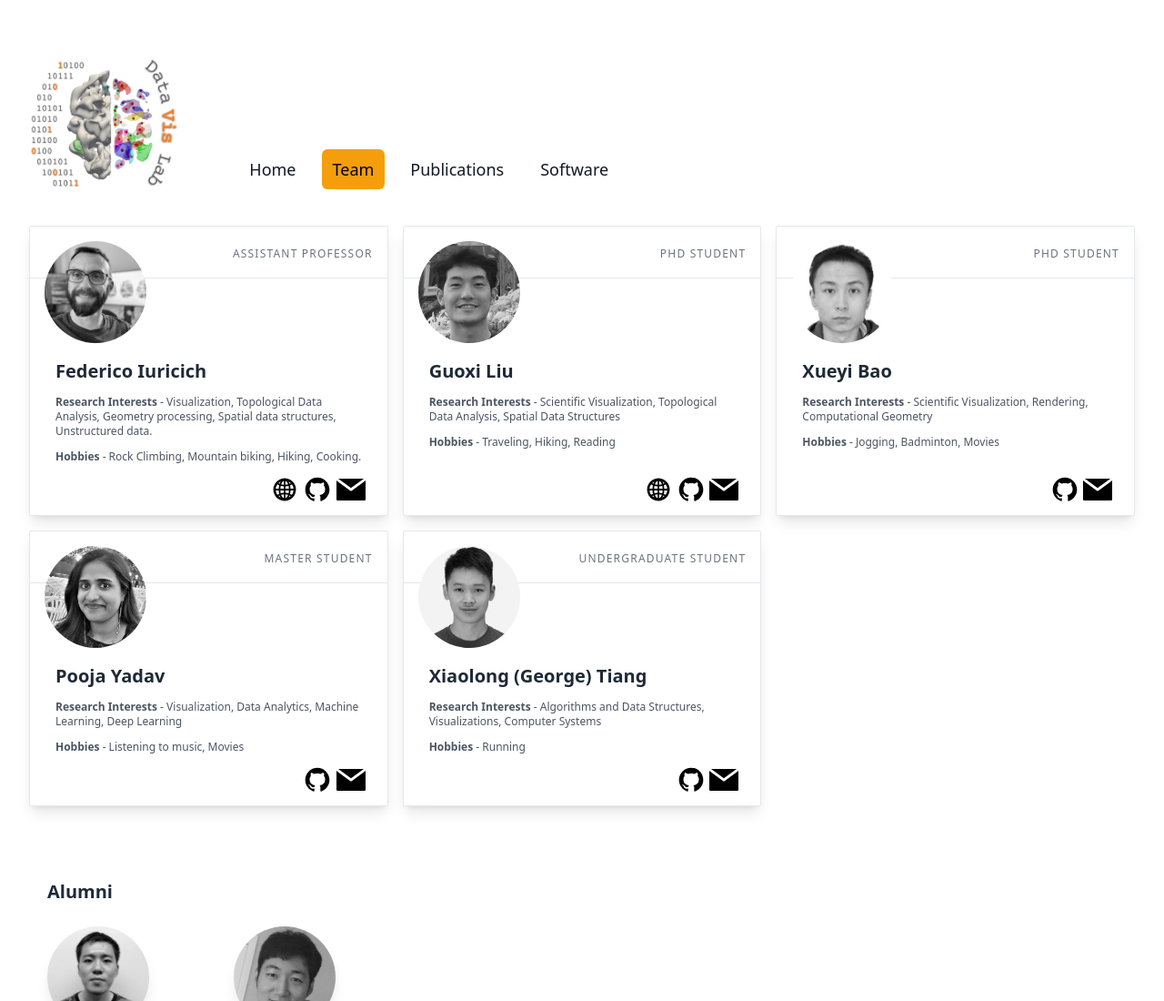
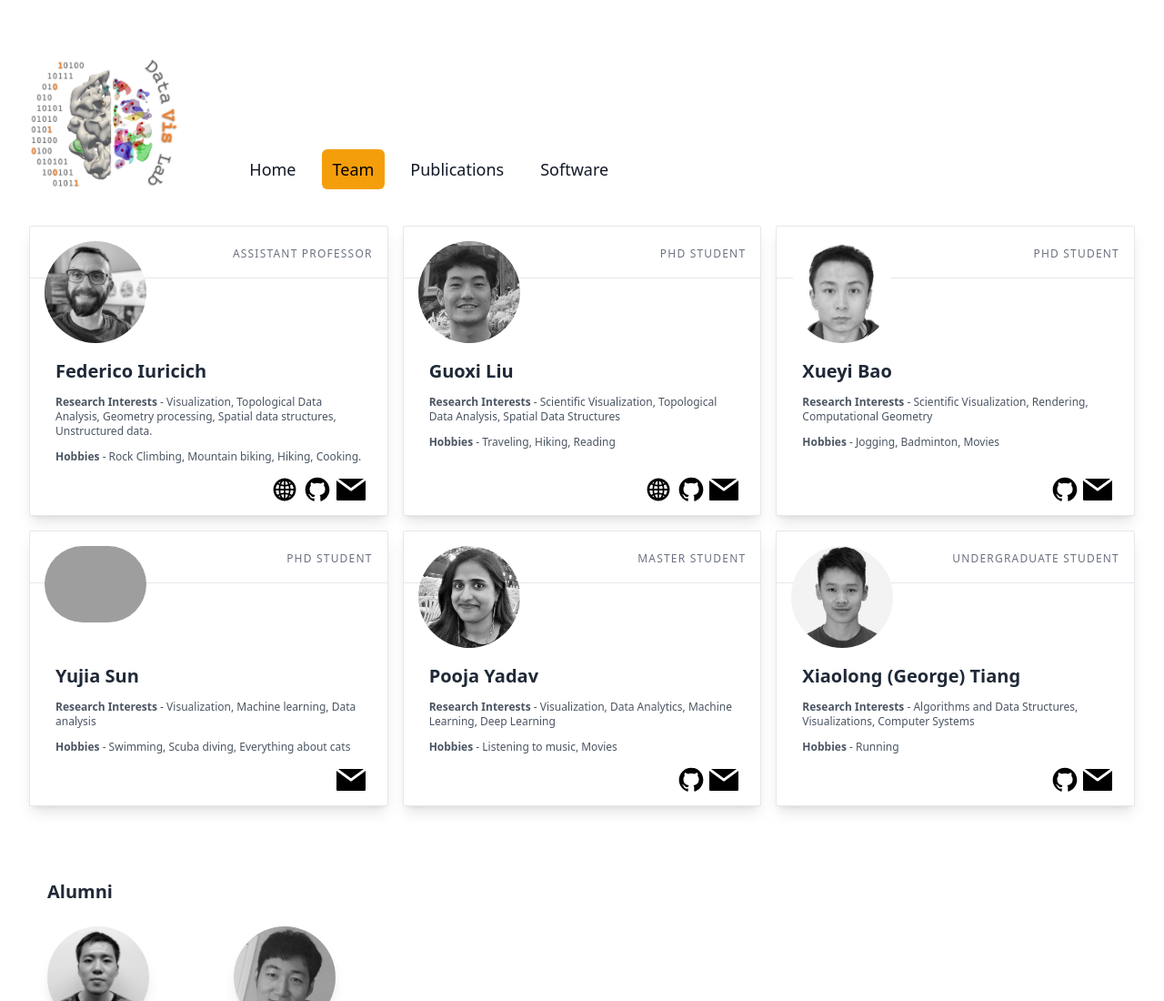
Before and after one commit to DaVisLab/DaVisLab.github.io, a website: page team.html in a window 1280 px wide. Shown: the top 1100 px of the page at 91% size. Drawn offline with Linux system fonts and the light colour scheme; grey boxes are pictures that could not be loaded.

Commit message:
Update Team

```diff
--- a/team.html
+++ b/team.html
@@ -128,6 +128,37 @@
         </div>
       </div>
 
+      <div class="relative rounded-sm border border-gray-200 bg-white shadow-lg">
+        <img src="img/people/yujia.png" class="w-28 rounded-full absolute top-0 m-4 z-30 absolute grayscale hover:grayscale-0" alt="">
+        <div class="text-right p-4">
+          <span class="text-xs text-gray-500 tracking-widest uppercase">PhD Student</span>
+        </div>
+
+        <div class="flex items-center relative">
+          <div class="border-t border-gray-200 z-20 w-full"></div>
+        </div>
+        <div class="px-2 pb-4 pt-14">
+          <p class="text-gray-600 text-xs pl-2 m-3">
+            <h2 class="text-gray-800 text-xl font-bold pt-5 m-3 pl-2">Yujia Sun</h2>
+
+          </p>
+          <p class="text-gray-600 text-xs pl-2 m-3">
+            <span class="font-bold">Research Interests </span>
+            - Visualization, Machine learning, Data analysis
+          </p>
+          <p class="text-gray-600 text-xs pl-2 mx-3 mb-10">
+            <span class="font-bold">Hobbies </span>
+            - Swimming, Scuba diving, Everything about cats
+          </p>
+        </div>
+
+        <div class="absolute bottom-0 right-0">
+          <!-- <a href=""><img src="img/web.svg" class="w-8 pb-3 tracking-widest inline "alt=""></a> -->
+          <!-- <a href="https://github.com/4321baoxueyi"><img src="img/github.svg" class="w-8 pb-3 tracking-widest inline "alt=""></a> -->
+          <a href="mailto:yujias@g.clemson.edu"><img src="img/email-svgrepo-com.svg" class="w-8 pb-3 mr-6 tracking-widest inline "alt=""></a>
+        </div>
+      </div>
+
 
       <div class="relative rounded-sm border border-gray-200 bg-white shadow-lg">
         <img src="img/people/pooja.jpg" class="w-28 rounded-full absolute top-0 m-4 z-30 absolute grayscale hover:grayscale-0" alt="">
```
Also changed, not shown: 1 other file.
